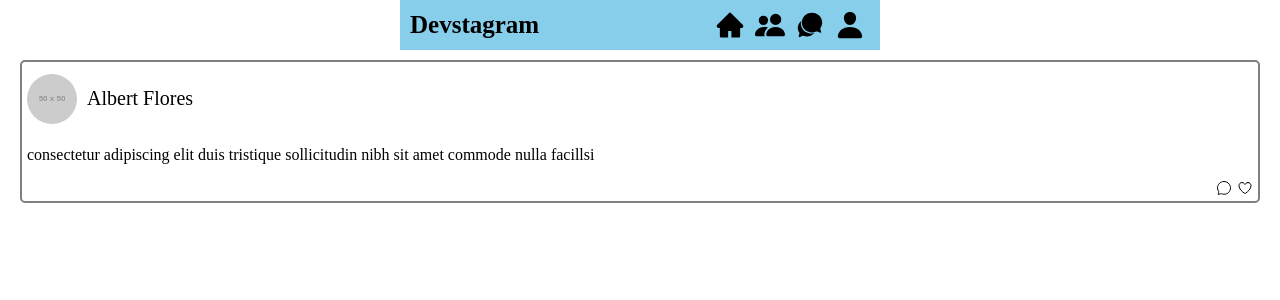
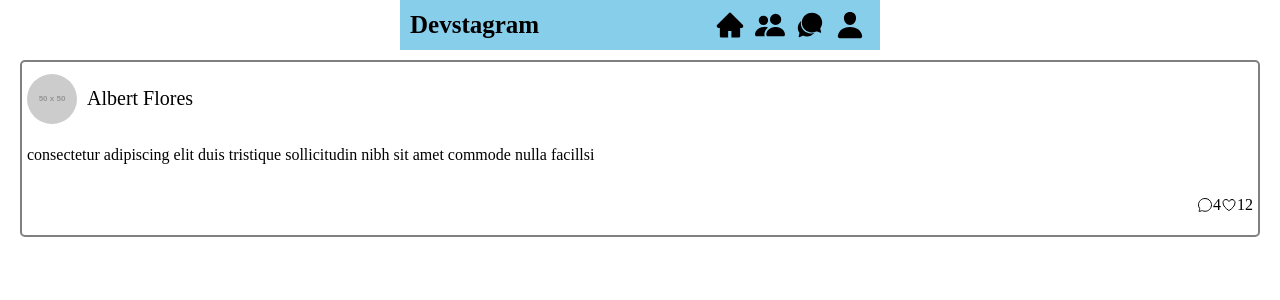
Before and after one commit to side-project-study-group/DevStagram-frontend, a React (Create React App) app: page /timeline-detail in a window 1280 px wide. Shown: the top 300 px of the page. Built offline with nearby package versions, Linux system fonts and the light colour scheme.

Commit message:
컴포넌트 - 말풍선과 하트 아이콘에 숫자를 함께 표현하는 icon-count 컴포넌트

```diff
--- /dev/null
+++ b/src/components/molecules/Icon-count/index.js
@@ -0,0 +1,13 @@
+import React from "react";
+
+function IconCount({icon, count}){
+
+    return (
+        <>
+            {icon}
+            <p>{count}</p>
+        </>
+    );
+}
+
+export default IconCount;
--- a/src/pages/timeline-detail/timeline-detail-template.js
+++ b/src/pages/timeline-detail/timeline-detail-template.js
@@ -3,15 +3,15 @@ import VerticalProfile from "../../components/molecules/vertical-profile"
 import Text from "../../components/atoms/text"
 import {IoHeartOutline, IoChatbubbleOutline } from "react-icons/io5";
 import styled from "styled-components";
+import IconCount from "../../components/molecules/Icon-count";
 
-function TimelineDetailTemp({src, text, date, contents}) {
+function TimelineDetailTemp({src, text, date, contents, replyCount, likeCount}) {
 
     const StyledContainer = styled.div`
         margin-right: 20px;
         margin-left: 20px;
         margin-top: 10px;
         padding: 5px 5px;
-
         border: solid 2px gray;
         border-radius: 5px;
     `
@@ -20,7 +20,6 @@ function TimelineDetailTemp({src, text, date, contents}) {
         display: flex;
         justify-content: flex-end;
         align-items: center;
-        gap: 5px;
     `;
 
     return (
@@ -28,10 +27,9 @@ function TimelineDetailTemp({src, text, date, contents}) {
             <VerticalProfile src={src} text={text} date={date} />
             <Text value={contents} />
             <StyledDiv>
-                <IoChatbubbleOutline />
-                <IoHeartOutline />
+                <IconCount icon={<IoChatbubbleOutline />} count={replyCount} />
+                <IconCount icon={<IoHeartOutline />} count={likeCount} />
             </StyledDiv>
-
         </StyledContainer>
     )
 }
--- a/src/pages/timeline-detail/timeline-detail.js
+++ b/src/pages/timeline-detail/timeline-detail.js
@@ -6,10 +6,18 @@ function TimeLineDetail() {
         src: "https://fakeimg.pl/50x50/",
         text: "Albert Flores",
         date: "2022-07-17 21:30:00",
-        contents: "consectetur adipiscing elit duis tristique sollicitudin nibh sit amet commode nulla facillsi"
+        contents: "consectetur adipiscing elit duis tristique sollicitudin nibh sit amet commode nulla facillsi",
+        replyCount: 4,
+        likeCount: 12
     }
 
-    return <TimelineDetailTemp src={mock.src} text={mock.text} date={mock.date} contents={mock.contents} />
+    return <TimelineDetailTemp
+        src={mock.src}
+        text={mock.text}
+        date={mock.date}
+        contents={mock.contents}
+        replyCount={mock.replyCount}
+        likeCount={mock.likeCount} />
 
 }
 
```
